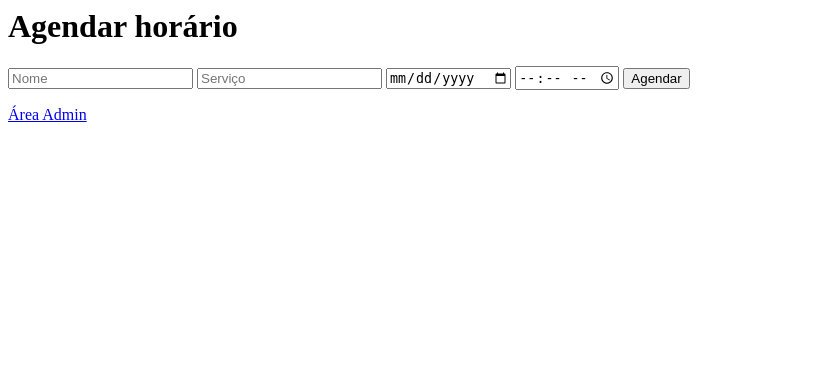
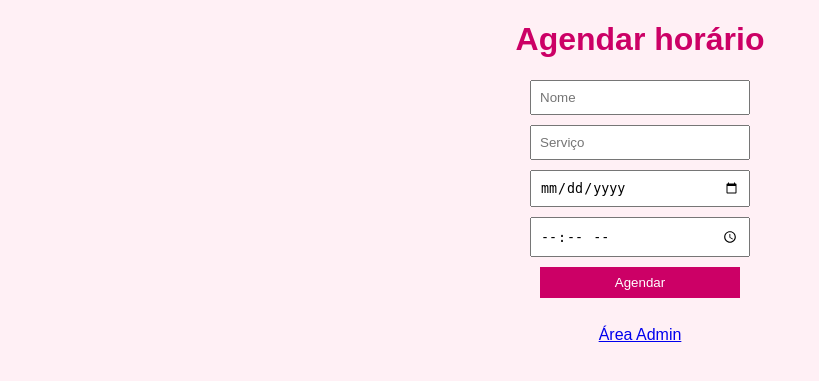
Before and after one commit to tiosrafa/manicure, a Flask app: page / in a window 1280 px wide. Shown: the top 381 px of the page, without its empty margins (0-819 px from the left). Run offline with Flask 3, Linux system fonts and the light colour scheme; some libraries are stand-ins or nearby versions.

Commit message:
Update index.html

```diff
--- a/templates/index.html
+++ b/templates/index.html
@@ -1,11 +1,28 @@
+<!DOCTYPE html>
+<html>
+<head>
+    <title>Agendamento Manicure</title>
+    <link rel="stylesheet" href="/static/style.css">
+</head>
+<body>
+
+<div class="container">
+
 <h1>Agendar horário</h1>
 
-<form action="/agendar" method="POST">
+<form action="/agendar" method="POST" class="form-agenda">
     <input name="nome" placeholder="Nome" required>
     <input name="servico" placeholder="Serviço" required>
     <input type="date" name="data" required>
     <input type="time" name="hora" required>
-    <button>Agendar</button>
+    <button type="submit">Agendar</button>
 </form>
 
-<a href="/admin">Área Admin</a>
+<br>
+
+<a href="/admin" class="admin-link">Área Admin</a>
+
+</div>
+
+</body>
+</html>
```
